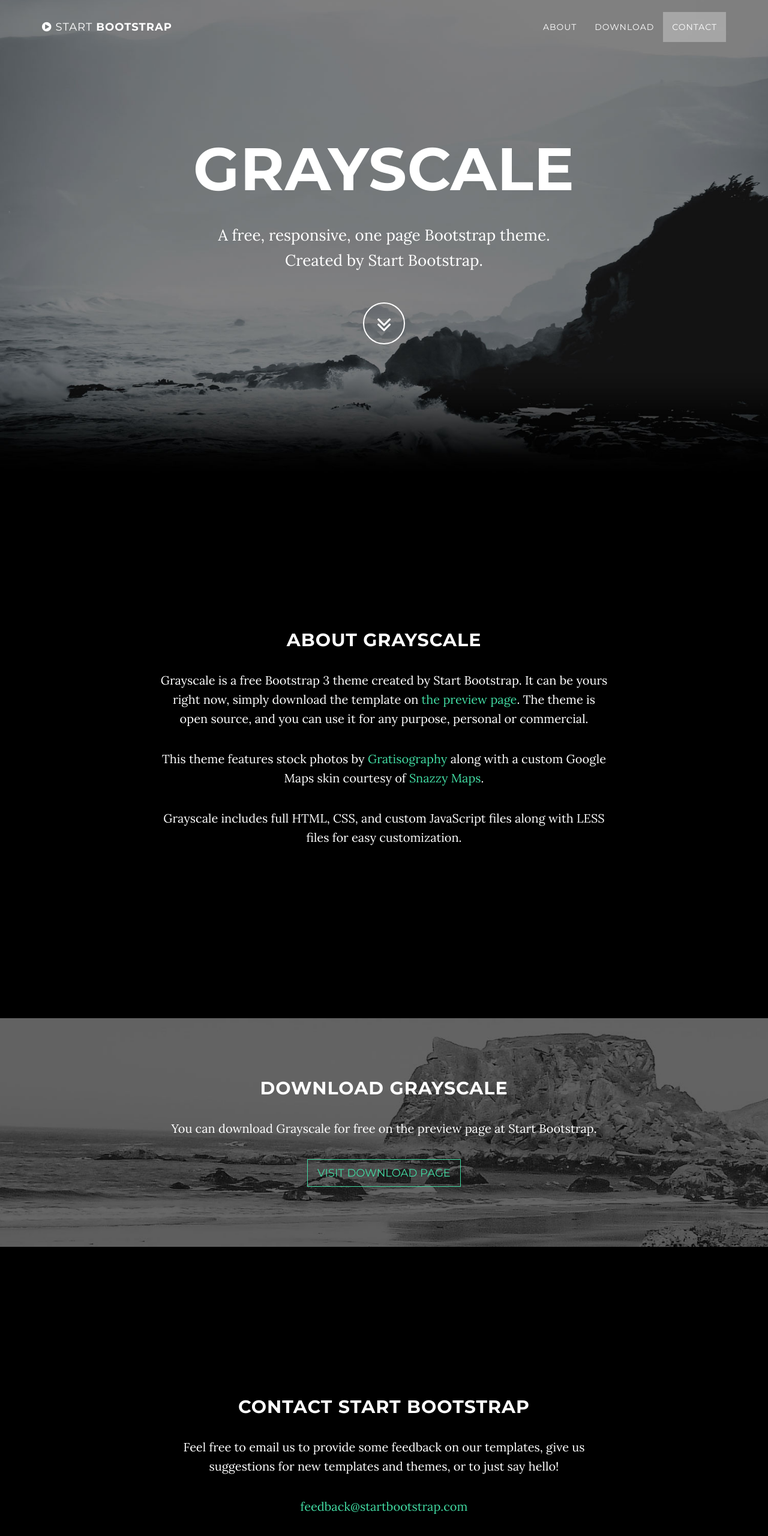
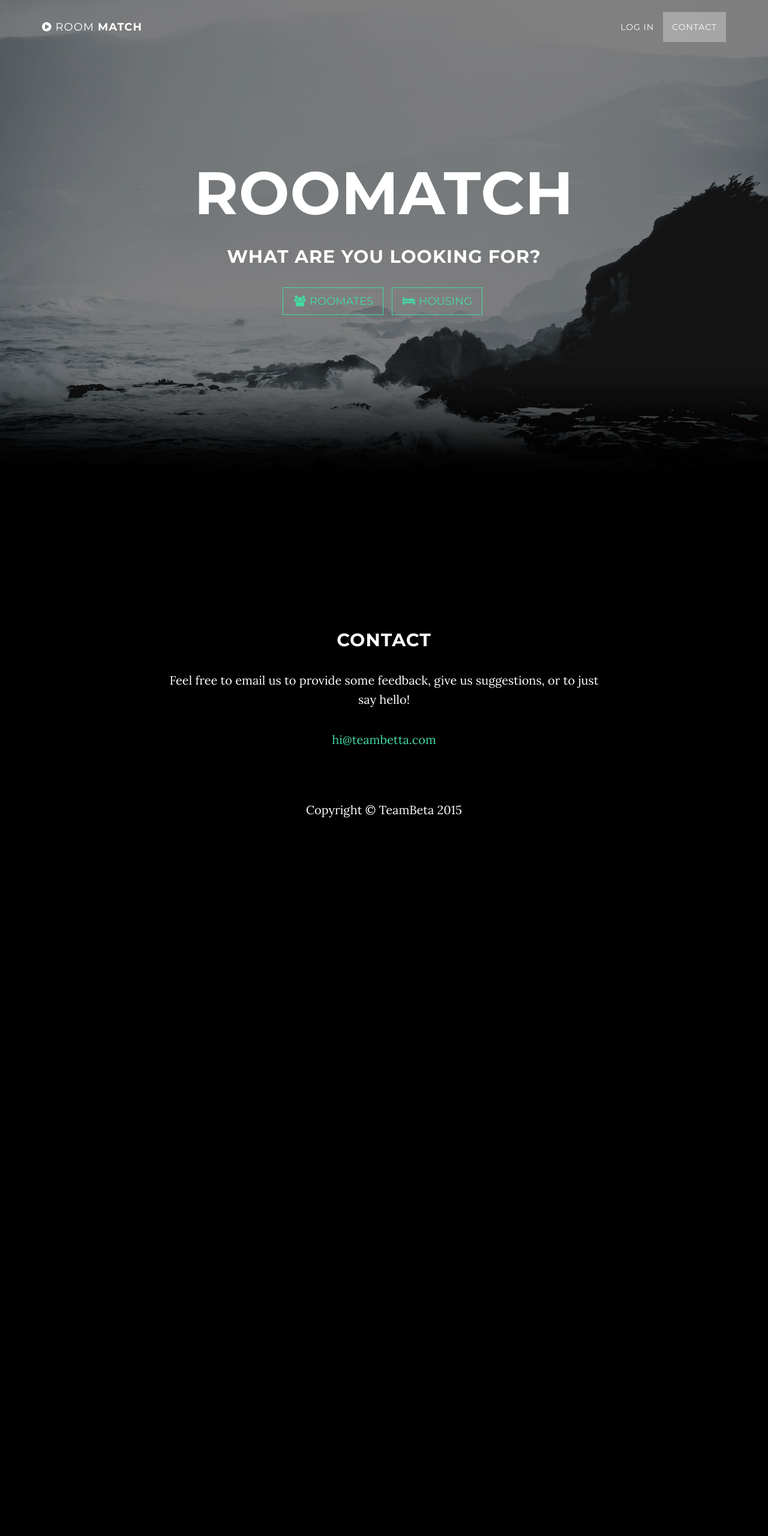
Before and after one commit to caiocaladoo/SoftwareEngineeringTools-TeamBeta, a plain HTML site: page roommatch/index.html in a window 1280 px wide. Shown: the top 2560 px of the page at 60% size. After the commit the page ends 1416 px from the top, so only its background shows below. Drawn offline with Linux system fonts and the light colour scheme; some packages are replaced by stand-ins of ours.

Commit message:
updating index

```diff
--- a/roommatch/index.html
+++ b/roommatch/index.html
@@ -6,10 +6,10 @@
     <meta charset="utf-8">
     <meta http-equiv="X-UA-Compatible" content="IE=edge">
     <meta name="viewport" content="width=device-width, initial-scale=1">
-    <meta name="description" content="">
-    <meta name="author" content="">
+    <meta name="description" content="Roommatch prototype">
+    <meta name="author" content="Team Beta">
 
-    <title>Grayscale - Start Bootstrap Theme</title>
+    <title>Roommatch</title>
 
     <!-- Bootstrap Core CSS -->
     <link href="css/bootstrap.min.css" rel="stylesheet">
@@ -18,7 +18,8 @@
     <link href="css/grayscale.css" rel="stylesheet">
 
     <!-- Custom Fonts -->
-    <link href="font-awesome/css/font-awesome.min.css" rel="stylesheet" type="text/css">
+<!--    <link href="font-awesome/css/font-awesome.min.css" rel="stylesheet" type="text/css">-->
+    <link rel="stylesheet" href="//maxcdn.bootstrapcdn.com/font-awesome/4.3.0/css/font-awesome.min.css">
     <link href="http://fonts.googleapis.com/css?family=Lora:400,700,400italic,700italic" rel="stylesheet" type="text/css">
     <link href="http://fonts.googleapis.com/css?family=Montserrat:400,700" rel="stylesheet" type="text/css">
 
@@ -41,7 +42,7 @@
                     <i class="fa fa-bars"></i>
                 </button>
                 <a class="navbar-brand page-scroll" href="#page-top">
-                    <i class="fa fa-play-circle"></i>  <span class="light">Start</span> Bootstrap
+                    <i class="fa fa-play-circle"></i>  <span class="light">Room</span  > match
                 </a>
             </div>
 
@@ -53,13 +54,10 @@
                         <a href="#page-top"></a>
                     </li>
                     <li>
-                        <a class="page-scroll" href="#about">About</a>
+                        <a class="page-scroll" href="#download">Log in</a>
                     </li>
                     <li>
-                        <a class="page-scroll" href="#download">Download</a>
-                    </li>
-                    <li>
-                        <a class="page-scroll" href="#contact">Contact</a>
+                        <a class="page-scroll active" href="#contact">Contact</a>
                     </li>
                 </ul>
             </div>
@@ -74,72 +72,41 @@
             <div class="container">
                 <div class="row">
                     <div class="col-md-8 col-md-offset-2">
-                        <h1 class="brand-heading">Grayscale</h1>
-                        <p class="intro-text">A free, responsive, one page Bootstrap theme.<br>Created by Start Bootstrap.</p>
-                        <a href="#about" class="btn btn-circle page-scroll">
-                            <i class="fa fa-angle-double-down animated"></i>
-                        </a>
+                        <h1 class="brand-heading">Roomatch</h1>
+                        <h2>What are you looking for?</h2>
+                        <ul class="list-inline banner-social-buttons">
+                            <li>
+                                <a href="#" class="btn btn-default btn-lg"><i class="fa fa-users fa-fw"></i> <span class="network-name">Roomates</span></a>
+                            </li>
+                            <li>
+                                <a href="#" class="btn btn-default btn-lg"><i class="fa fa-bed fa-fw"></i> <span class="network-name">Housing</span></a>
+                            </li>
+                        </ul>
                     </div>
                 </div>
             </div>
         </div>
     </header>
 
-    <!-- About Section -->
-    <section id="about" class="container content-section text-center">
-        <div class="row">
-            <div class="col-lg-8 col-lg-offset-2">
-                <h2>About Grayscale</h2>
-                <p>Grayscale is a free Bootstrap 3 theme created by Start Bootstrap. It can be yours right now, simply download the template on <a href="http://startbootstrap.com/template-overviews/grayscale/">the preview page</a>. The theme is open source, and you can use it for any purpose, personal or commercial.</p>
-                <p>This theme features stock photos by <a href="http://gratisography.com/">Gratisography</a> along with a custom Google Maps skin courtesy of <a href="http://snazzymaps.com/">Snazzy Maps</a>.</p>
-                <p>Grayscale includes full HTML, CSS, and custom JavaScript files along with LESS files for easy customization.</p>
-            </div>
-        </div>
-    </section>
 
-    <!-- Download Section -->
-    <section id="download" class="content-section text-center">
-        <div class="download-section">
-            <div class="container">
-                <div class="col-lg-8 col-lg-offset-2">
-                    <h2>Download Grayscale</h2>
-                    <p>You can download Grayscale for free on the preview page at Start Bootstrap.</p>
-                    <a href="http://startbootstrap.com/template-overviews/grayscale/" class="btn btn-default btn-lg">Visit Download Page</a>
-                </div>
-            </div>
-        </div>
-    </section>
 
     <!-- Contact Section -->
     <section id="contact" class="container content-section text-center">
         <div class="row">
             <div class="col-lg-8 col-lg-offset-2">
-                <h2>Contact Start Bootstrap</h2>
-                <p>Feel free to email us to provide some feedback on our templates, give us suggestions for new templates and themes, or to just say hello!</p>
-                <p><a href="mailto:feedback@startbootstrap.com">feedback@startbootstrap.com</a>
+                <h2>Contact</h2>
+                <p>Feel free to email us to provide some feedback, give us suggestions, or to just say hello!</p>
+                <p><a href="mailto:feedback@startbootstrap.com">hi@teambetta.com</a>
                 </p>
-                <ul class="list-inline banner-social-buttons">
-                    <li>
-                        <a href="https://twitter.com/SBootstrap" class="btn btn-default btn-lg"><i class="fa fa-twitter fa-fw"></i> <span class="network-name">Twitter</span></a>
-                    </li>
-                    <li>
-                        <a href="https://github.com/IronSummitMedia/startbootstrap" class="btn btn-default btn-lg"><i class="fa fa-github fa-fw"></i> <span class="network-name">Github</span></a>
-                    </li>
-                    <li>
-                        <a href="https://plus.google.com/+Startbootstrap/posts" class="btn btn-default btn-lg"><i class="fa fa-google-plus fa-fw"></i> <span class="network-name">Google+</span></a>
-                    </li>
-                </ul>
             </div>
         </div>
     </section>
 
-    <!-- Map Section -->
-    <div id="map"></div>
 
     <!-- Footer -->
     <footer>
         <div class="container text-center">
-            <p>Copyright &copy; Your Website 2014</p>
+            <p>Copyright &copy; TeamBeta 2015</p>
         </div>
     </footer>
 
@@ -152,8 +119,6 @@
     <!-- Plugin JavaScript -->
     <script src="js/jquery.easing.min.js"></script>
 
-    <!-- Google Maps API Key - Use your own API key to enable the map feature. More information on the Google Maps API can be found at https://developers.google.com/maps/ -->
-    <script type="text/javascript" src="https://maps.googleapis.com/maps/api/js?key=AIzaSyCRngKslUGJTlibkQ3FkfTxj3Xss1UlZDA&sensor=false"></script>
 
     <!-- Custom Theme JavaScript -->
     <script src="js/grayscale.js"></script>
```
